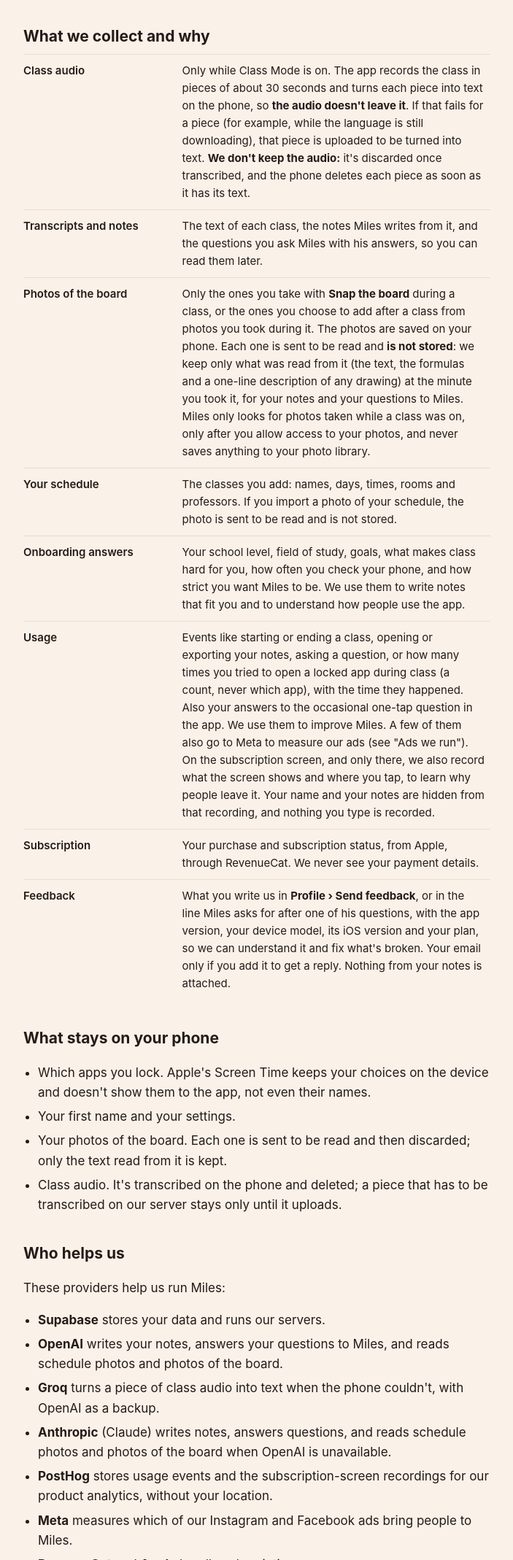
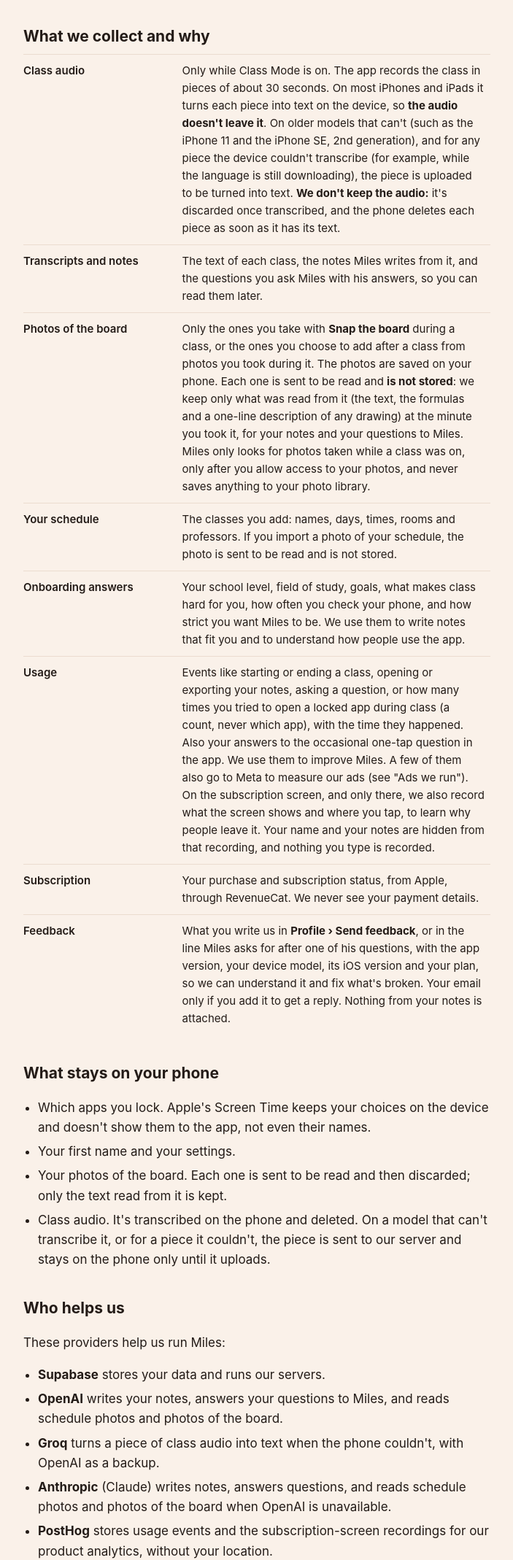
Before and after one commit to cheman1640/miles, a plain HTML site: page privacy.html in a window 1280 px wide. Shown: the part 505-2643 px from the top of the page at 73% size, without its empty margins (288-991 px from the left). Drawn offline with Linux system fonts and the light colour scheme.

Commit message:
Privacy: on older models (such as iPhone 11 and SE 2nd gen) class audio is uploaded to be turned into text, then discarded
Co-Authored-By: Claude Opus 5.5 <noreply@anthropic.com>

```diff
--- a/privacy.html
+++ b/privacy.html
@@ -24,7 +24,7 @@
 <body>
 <main>
   <h1>Privacy Policy</h1>
-  <p class="muted">Miles · Last updated October 26, 2026</p>
+  <p class="muted">Miles · Last updated November 14, 2026</p>
 
   <p>Miles is an iPhone and iPad app where Miles, a red panda, takes your notes during class while your
   distracting apps stay locked (we call that Class Mode). This policy explains what the app collects, why, who helps us process
@@ -40,9 +40,10 @@
   <h2>What we collect and why</h2>
   <table>
     <tr><td>Class audio</td><td>Only while Class Mode is on. The app records the class in pieces of about
-      30 seconds and turns each piece into text on the phone, so <strong>the audio doesn't leave it</strong>.
-      If that fails for a piece (for example, while the language is still downloading), that piece is
-      uploaded to be turned into
+      30 seconds. On most iPhones and iPads it turns each piece into text on the device, so <strong>the
+      audio doesn't leave it</strong>. On older models that can't (such as the iPhone 11 and the iPhone SE,
+      2nd generation), and for any piece the device couldn't transcribe (for example, while the language is
+      still downloading), the piece is uploaded to be turned into
       text. <strong>We don't keep the audio:</strong> it's discarded once transcribed, and the phone deletes
       each piece as soon as it has its text.</td></tr>
     <tr><td>Transcripts and notes</td><td>The text of each class, the notes Miles writes from it, and the
@@ -80,8 +81,8 @@
     <li>Your first name and your settings.</li>
     <li>Your photos of the board. Each one is sent to be read and then discarded; only the text read from it is
       kept.</li>
-    <li>Class audio. It's transcribed on the phone and deleted; a piece that has to be transcribed on our
-      server stays only until it uploads.</li>
+    <li>Class audio. It's transcribed on the phone and deleted. On a model that can't transcribe it, or for a
+      piece it couldn't, the piece is sent to our server and stays on the phone only until it uploads.</li>
   </ul>
 
   <h2>Who helps us</h2>
```
